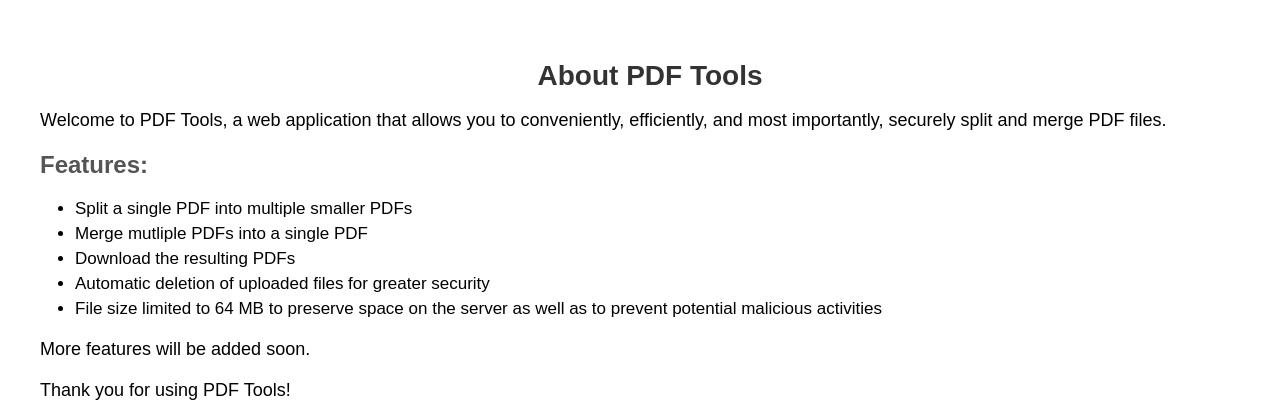
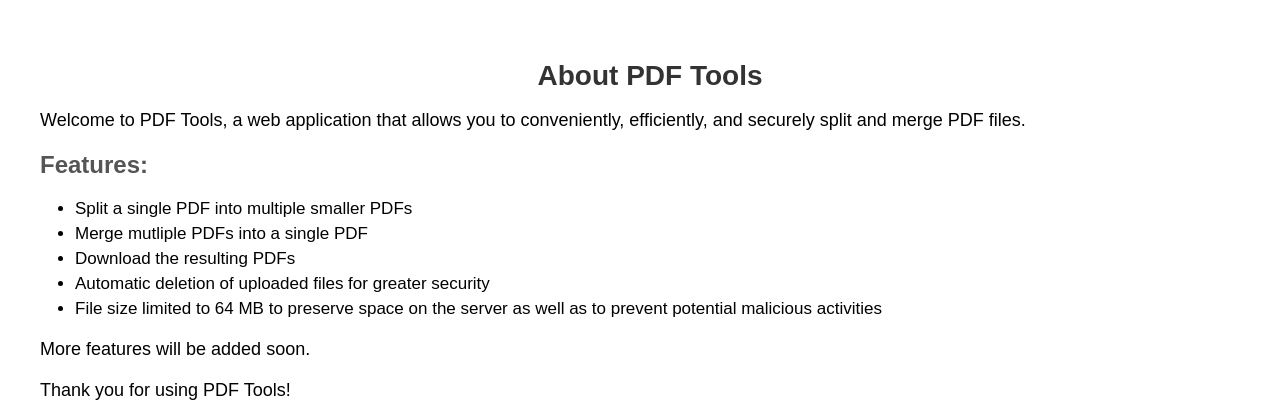
Before and after one commit to khalrab27/pdf-tools, a Flask app: page /about in a window 1280 px wide. Shown: the top 420 px of the page. Run offline with Flask 3, Linux system fonts and the light colour scheme.

Commit message:
Update about.html

```diff
--- a/templates/about.html
+++ b/templates/about.html
@@ -24,7 +24,7 @@
 
     <p class="about-page">
       Welcome to PDF Tools, a web application that allows you to conveniently,
-      efficiently, and most importantly, securely split and merge PDF files.
+      efficiently, and securely split and merge PDF files.
     </p>
 
     <h2 class="about-page" style="margin-top: 20px">Features:</h2>
```
